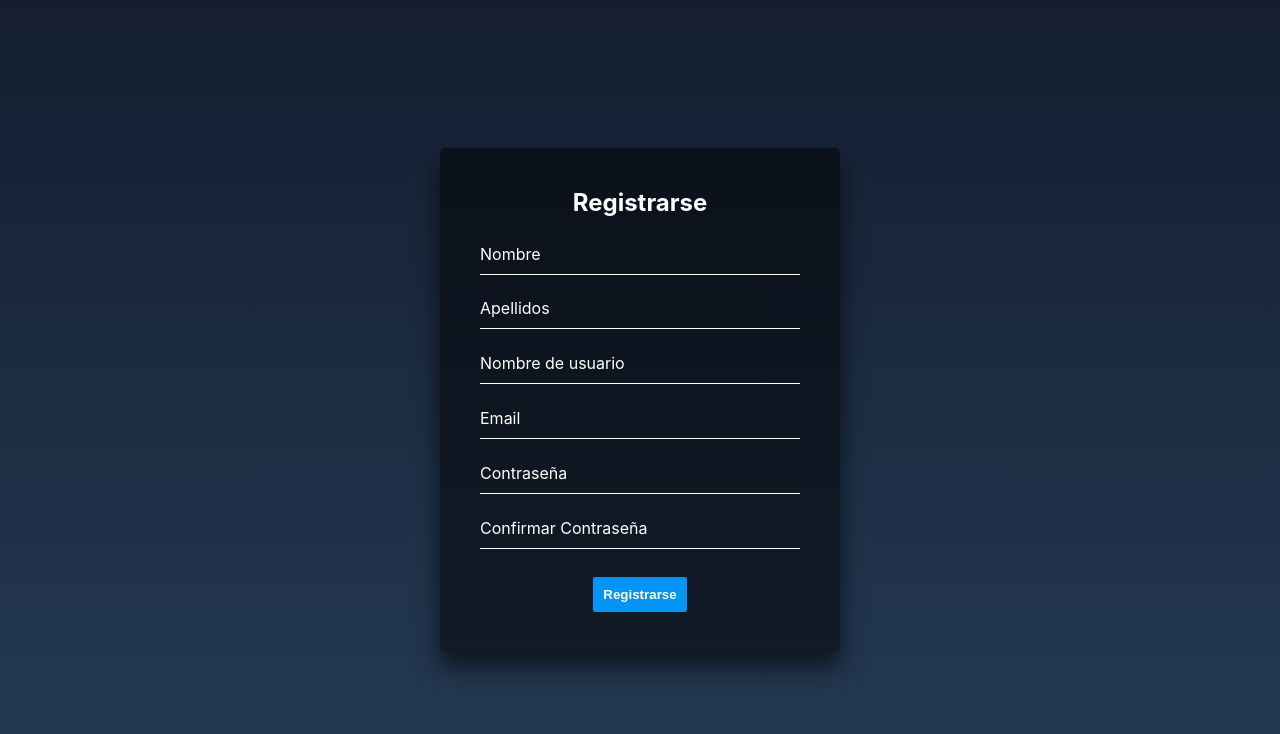
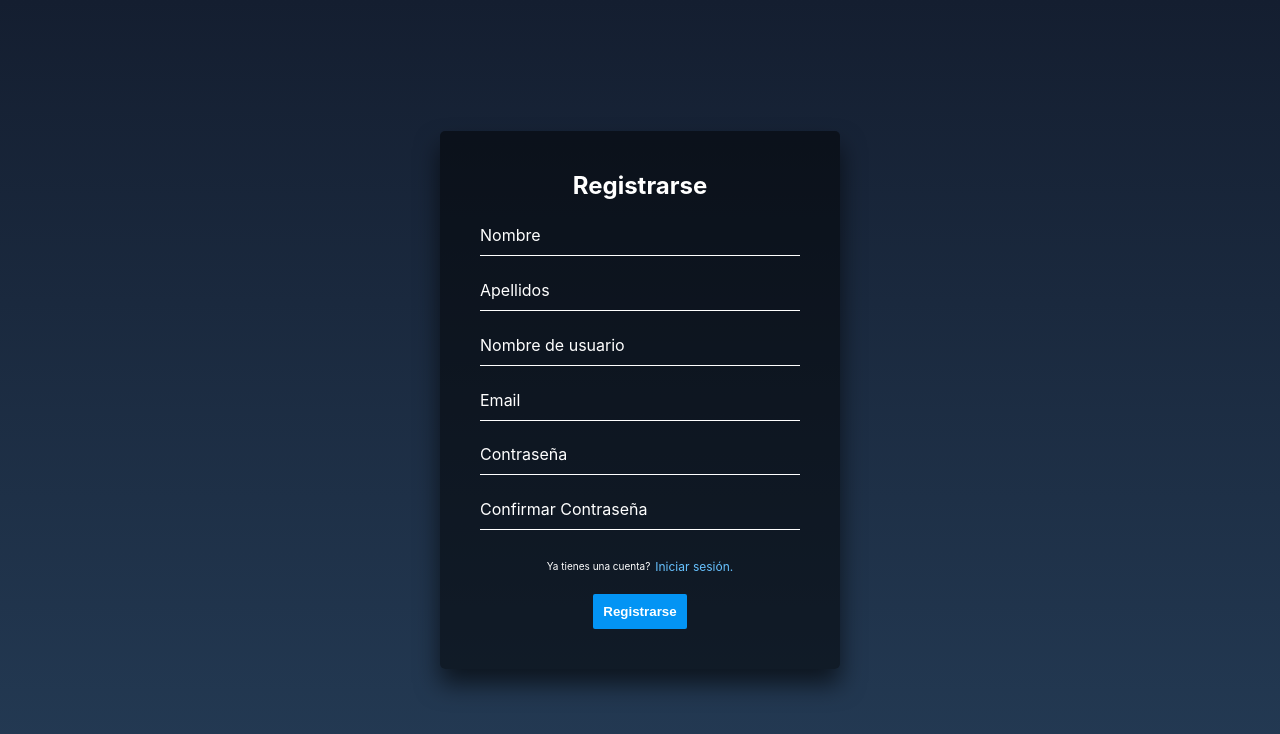
Before and after one commit to regadior/Media_Application, a React (Create React App) app in the folder mediaapp/: page /register in a window 1280 px wide. Shown: the top 734 px of the page. Built offline with nearby package versions, Linux system fonts and the light colour scheme.

Commit message:
Estilos nuevos en los fomularios de sesion y en el header

```diff
--- a/mediaapp/src/componnents/header/Header.css
+++ b/mediaapp/src/componnents/header/Header.css
@@ -6,6 +6,7 @@
 header{
     background-color: #0B252E;
     width: 100%;
+    height: 82px;
     padding: 10px;
     display: flex;
     justify-content: center;
@@ -29,7 +30,6 @@ header{
     display: flex;
     list-style: none;
     justify-content: space-between;
-
 }
 .header_Link{
     text-decoration: none;
@@ -41,6 +41,21 @@ header{
 
 }
 
+/* INICIO ESTILOS DE LOS BOTONES DE LOGIN Y REGISTER */
+.header_perfil{
+    display: flex;
+    justify-content: center;
+    align-items: center;
+}
+
+.header_login{
+    background-color: #24629B;
+    border-radius: 7px;
+    padding: 10px;
+}
+
+/* FIN ESTILOS DE LOS BOTONES DE LOGIN Y REGISTER */
+
 
 @media only screen and (min-width: 650px) and (max-width: 800px) {
 
--- a/mediaapp/src/componnents/header/Header.js
+++ b/mediaapp/src/componnents/header/Header.js
@@ -9,14 +9,17 @@ function Header() {
     <header>
       <div className='header2'>
         <div className='header_logo'>
-          <Link className='header_Link' to='/inicio'>Mediasto</Link>
+          <Link className='header_Link' to='/'>Mediasto</Link>
         </div>
         <ul className='header_nav'>
-          <li><Link className='header_Link' to='/inicio'>Buscar</Link></li>
+          <li><Link className='header_Link' to='/'>Buscar</Link></li>
           <li><Link className='header_Link' to={`/${usuario}/listas`}>Mis listas</Link></li>
         </ul>
         <div className='header_perfil'>
-          <Link className='header_Link' to={`/${usuario}`}><img src={usuarionolog} alt="User avatar" /></Link>
+
+          <Link className='header_Link header_login' to={`/login`}>Login</Link>
+
+          {/* <Link className='header_Link' to={`/${usuario}`}><img src={usuarionolog} alt="User avatar" /></Link> */}
         </div>
       </div>
     </header>
--- a/mediaapp/src/screens/session/login/Login.css
+++ b/mediaapp/src/screens/session/login/Login.css
@@ -28,8 +28,28 @@
 .Login_form>h2 {
     color: #fff;
     text-align: center;
-    margin-bottom: 10%;
+    margin-bottom: 30px;
 }
+
+/* INICIO ESTILOS PARA REDIRIGIR AL FORMULARIO */
+.Login_cuenta {
+    font-size: 10px;
+    color: #fff;
+    display: flex;
+    justify-content: center;
+    align-items: center;
+    margin-bottom: 20px;
+
+}
+
+.Login_cuenta>.header_Link {
+    margin-left: 5px;
+    font-size: 12px;
+    color: #67c2ff;
+}
+
+/* FIN ESTILOS PARA REDIRIGIR AL FORMULARIO */
+
 
 .Login_box {
     position: relative;
@@ -103,7 +123,7 @@
 /* FIN DAR ESTILOS AL BOTON */
 
 /* INICIO PARA DAR ESTILOS A LOS ERRORES DE EL FORMULARIO */
-.Login_error_sesion{
+.Login_error_sesion {
     color: #790e0e;
     font-size: 12px;
 }
--- a/mediaapp/src/screens/session/login/Login.js
+++ b/mediaapp/src/screens/session/login/Login.js
@@ -1,9 +1,10 @@
 import React, { useState } from 'react';
 import axios from 'axios';
-import { useNavigate  } from 'react-router-dom';//Para redirigir a una direccion sijn actualizar
+import { useNavigate } from 'react-router-dom';//Para redirigir a una direccion sijn actualizar
+import { Link } from 'react-router-dom'
 import './Login.css';
 function Login() {
-    const navigate = useNavigate ();
+    const navigate = useNavigate();
     const [error1, setError1] = useState("");
     const [error2, setError2] = useState("");
     const [nick, setNick] = useState("");
@@ -65,7 +66,9 @@ function Login() {
                     <label>Contraseña</label>
                     <p className='Login_error_sesion'>{error2}</p>
                 </div>
-
+                <div className='Login_cuenta'>
+                    No tienes cuenta? <Link className='header_Link' to={`/register`}>Crea una.</Link>
+                </div>
                 <div className='Login_boton'>
                     <input type="submit" value="Registrarse"></input>
                 </div>
--- a/mediaapp/src/screens/session/register/Register.css
+++ b/mediaapp/src/screens/session/register/Register.css
@@ -28,8 +28,27 @@
 .Register_form>h2 {
     color: #fff;
     text-align: center;
-    margin-bottom: 10%;
+    margin-bottom: 30px;
 }
+/* INICIO ESTILOS PARA REDIRIGIR AL FORMULARIO */
+.Register_cuenta {
+    font-size: 10px;
+    color: #fff;
+    display: flex;
+    justify-content: center;
+    align-items: center;
+    margin-bottom: 20px;
+
+}
+
+.Register_cuenta>.header_Link {
+    margin-left: 5px;
+    font-size: 12px;
+    color: #67c2ff;
+}
+
+/* FIN ESTILOS PARA REDIRIGIR AL FORMULARIO */
+
 
 .Register_box {
     position: relative;
--- a/mediaapp/src/screens/session/register/Register.js
+++ b/mediaapp/src/screens/session/register/Register.js
@@ -1,6 +1,7 @@
 import React, { useState } from 'react';
 import axios from 'axios';
 import { useNavigate  } from 'react-router-dom';//Para redirigir a una direccion sijn actualizar
+import { Link } from 'react-router-dom'
 import './Register.css';
 function Register() {
   const navigate = useNavigate ();
@@ -131,7 +132,9 @@ function Register() {
           <p className='Register_error_sesion'>{error6}</p>
           <p className='Register_error_sesion'>{error7}</p>
         </div>
-
+        <div className='Register_cuenta'>
+                    Ya tienes una cuenta? <Link className='header_Link' to={`/login`}>Iniciar sesión.</Link>
+                </div>
         <div className='Register_boton'>
           <input type="submit" value="Registrarse"></input>
         </div>
```
